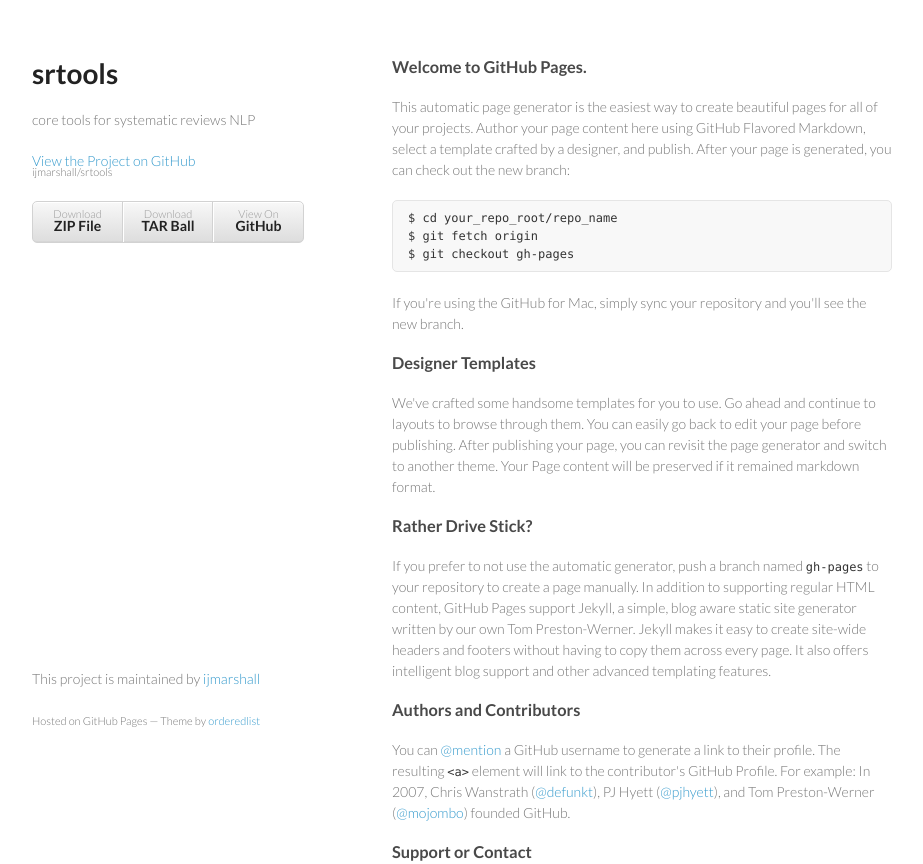
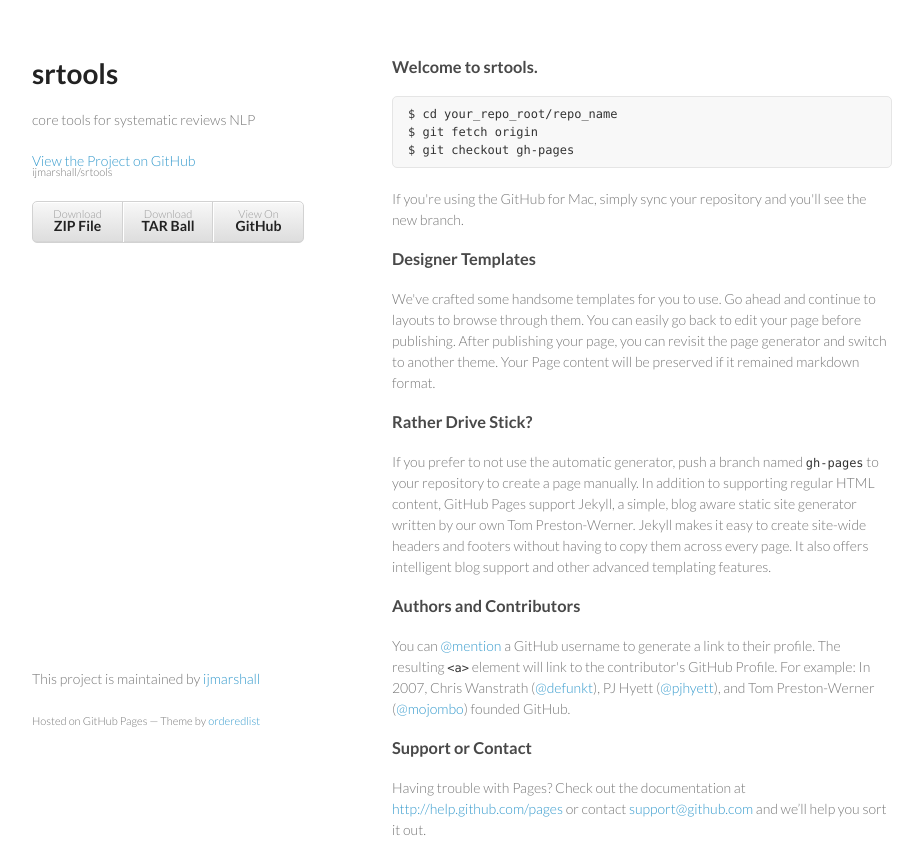
Before and after one commit to ijmarshall/srtools, a plain HTML site: page index.html in a window 1280 px wide. Shown: the top 864 px of the page, without its empty margins (178-1101 px from the left). Drawn offline with Linux system fonts and the light colour scheme.

```diff
--- a/index.html
+++ b/index.html
@@ -29,9 +29,7 @@
       </header>
       <section>
         <h3>
-<a name="welcome-to-github-pages" class="anchor" href="#welcome-to-github-pages"><span class="octicon octicon-link"></span></a>Welcome to GitHub Pages.</h3>
-
-<p>This automatic page generator is the easiest way to create beautiful pages for all of your projects. Author your page content here using GitHub Flavored Markdown, select a template crafted by a designer, and publish. After your page is generated, you can check out the new branch:</p>
+<a name="welcome-to-srtools" class="anchor" href="#welcome-to-srtools"><span class="octicon octicon-link"></span></a>Welcome to srtools.</h3>
 
 <pre><code>$ cd your_repo_root/repo_name
 $ git fetch origin
```
Also changed, not shown: params.json (+1 -1 lines).
